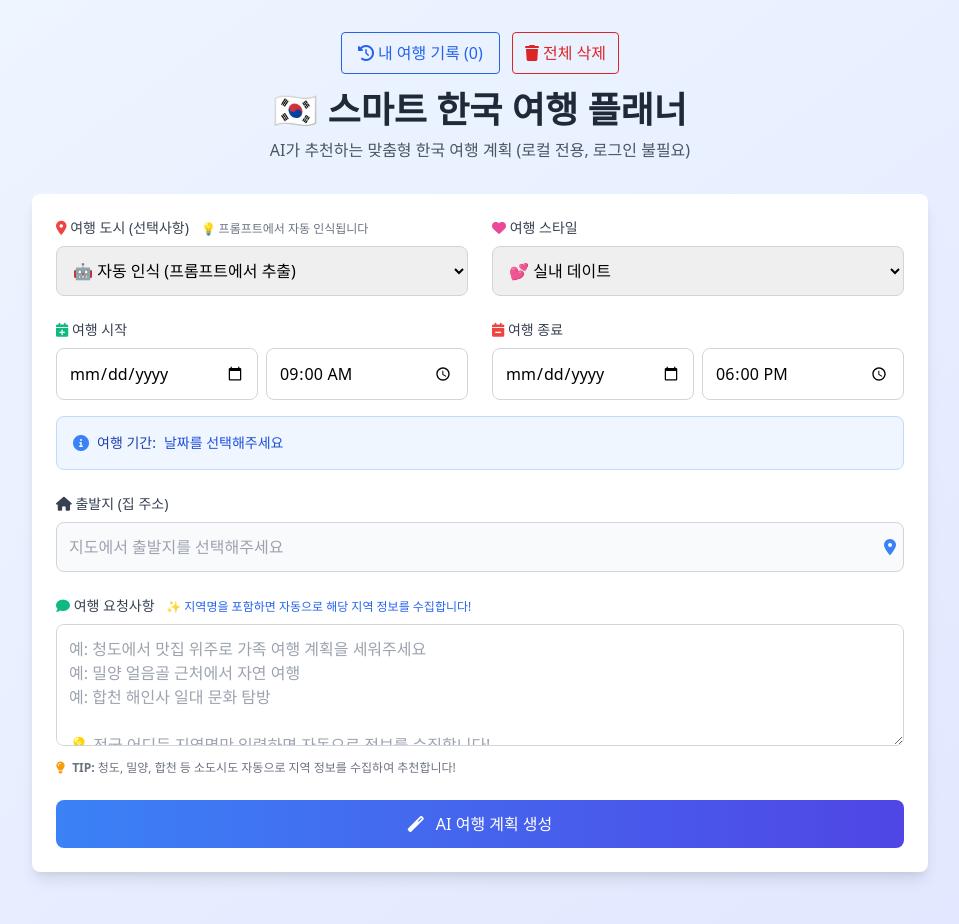
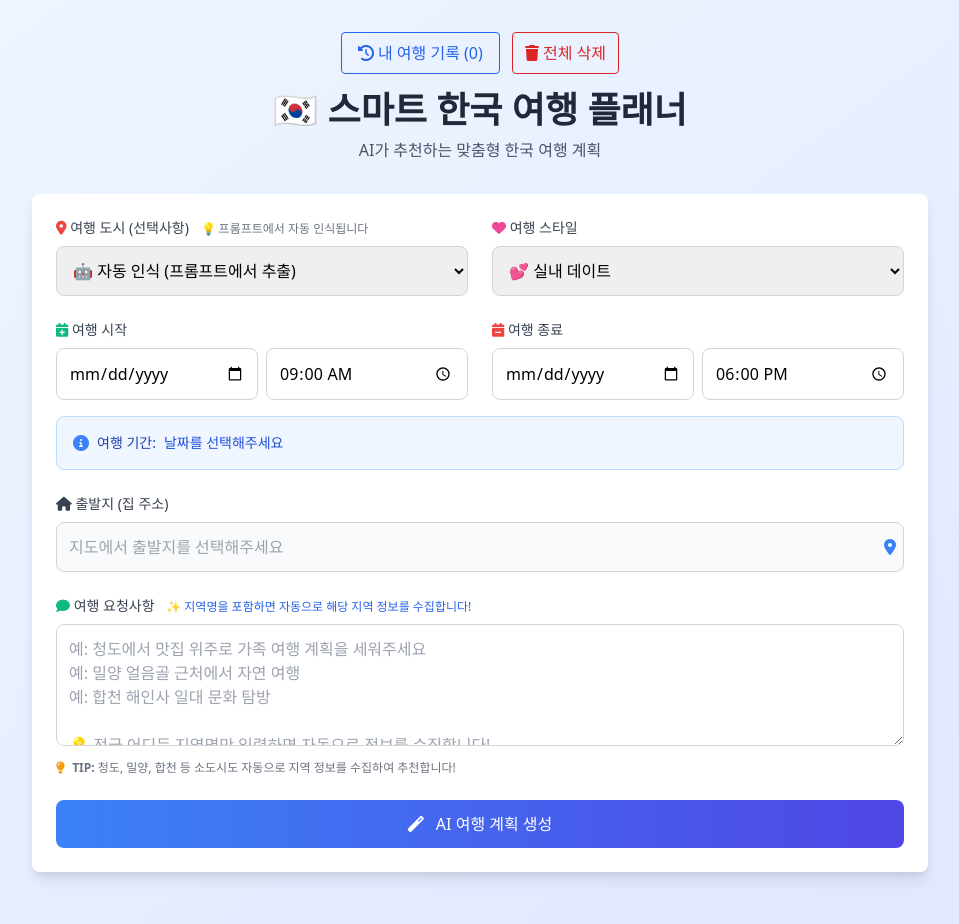
Before and after one commit to idle0403/travel-recommend-korea, a plain HTML site: page frontend/index.html in a window 1280 px wide. Shown: the whole page, without its empty margins (160-1119 px from the left). Drawn offline with nearby package versions, Linux system fonts and the light colour scheme; no server answers.

Commit message:
update_1104

```diff
--- a/frontend/index.html
+++ b/frontend/index.html
@@ -26,7 +26,7 @@
                 <div></div>
             </div>
             <h1 class="text-4xl font-bold text-gray-800 mb-2">🇰🇷 스마트 한국 여행 플래너</h1>
-            <p class="text-gray-600">AI가 추천하는 맞춤형 한국 여행 계획 (로컬 전용, 로그인 불필요)</p>
+            <p class="text-gray-600">AI가 추천하는 맞춤형 한국 여행 계획</p>
         </div>
 
         <!-- Main Form -->
```
